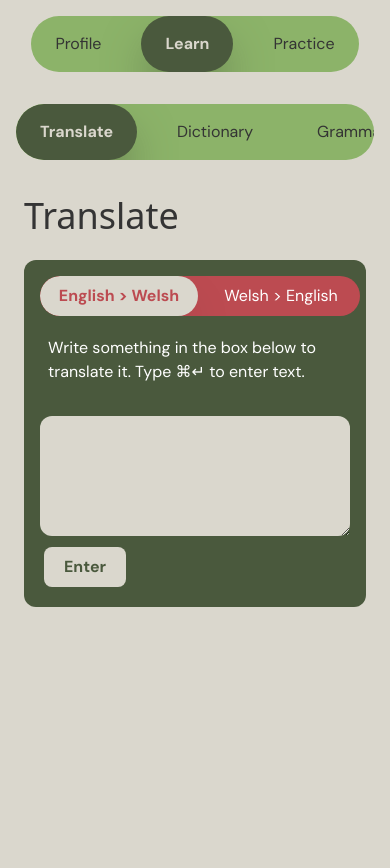
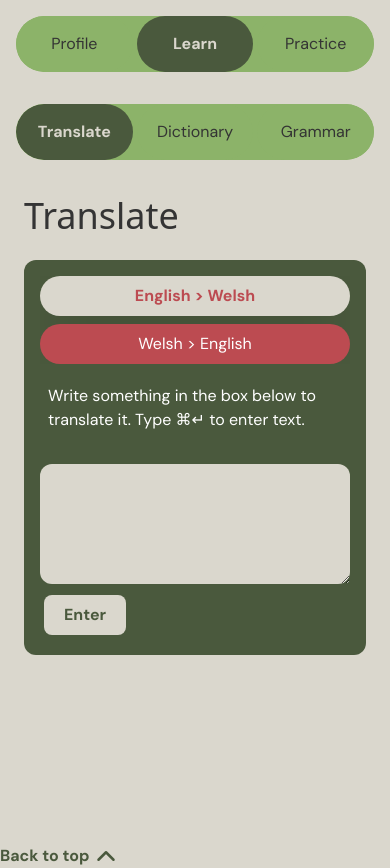
Before and after one commit to cerithf/wrth-sgwrs-v3, a React (Vite) app: page /learn in a window 390 px wide. Before the commit the page ends 844 px from the top, so only its background shows below. Built offline with nearby package versions, Linux system fonts and the light colour scheme; a web font is replaced by a local one.

Commit message:
Add BackToTop component to App; update NavBar styles and add responsive classes; enhance Profile and Translate pages with improved layout and styling

```diff
--- a/src/App.tsx
+++ b/src/App.tsx
@@ -1,5 +1,6 @@
 import { BrowserRouter as Router, Routes, Route } from "react-router-dom";
 import "./index.css";
+import BackToTop from "./components/BackToTop";
 // pages
 import LogInPage from "./pages/LogInPage";
 import Profile from "./pages/Profile";
@@ -26,6 +27,7 @@ function App() {
           <Route path="/*" element={<Error404 />} />
         </Routes>
       </div>
+      <BackToTop />
     </Router>
   );
 }
--- a/src/components/NavBar.tsx
+++ b/src/components/NavBar.tsx
@@ -15,7 +15,7 @@ export default function NavBar({
 
   function ActiveTab({ page }: { page: string }) {
     return (
-      <li className="bg-theme-dark-green text-theme-cream font-bold p-4 rounded-full shadow-2xl shadow-theme-dark-green cursor-default">
+      <li className="active bg-theme-dark-green text-theme-cream font-bold p-4 rounded-full shadow-2xl shadow-theme-dark-green cursor-default">
         <span className="p-2">{capitalise(page)}</span>
       </li>
     );
@@ -23,7 +23,7 @@ export default function NavBar({
 
   function InactiveTab({ page }: { page: string }) {
     return (
-      <li className="p-4 rounded-full">
+      <li className="p-4 rounded-full inactive bg-theme-green">
         <a href={"/" + page} className="p-2">
           {capitalise(page)}
         </a>
@@ -32,7 +32,7 @@ export default function NavBar({
   }
   return (
     <nav className="w-full h-fit flex justify-center p-4">
-      <ul className="flex gap-4 bg-theme-green rounded-full overflow-hidden">
+      <ul className="flex gap-4 bg-theme-green rounded-full overflow-hidden xxs-navbar">
         {pages.map((page) =>
           currentPage == page ? (
             <ActiveTab page={page} />
--- a/src/index.css
+++ b/src/index.css
@@ -86,6 +86,22 @@ p {
   .xxs-grid-cols-1 {
     @apply grid-cols-1;
   }
+
+  .xxs-navbar {
+    @apply text-center gap-1 w-full m-0!;
+
+    & li {
+      @apply shadow-none w-full px-0;
+    }
+  }
+
+  .xxs-stack {
+    @apply flex flex-col max-h-max bg-transparent rounded-none w-auto gap-2;
+
+    & li {
+      @apply p-2;
+    }
+  }
 }
 
 /* GRAMMAR PAGE STYLING */
--- a/src/pages/Profile.tsx
+++ b/src/pages/Profile.tsx
@@ -23,7 +23,7 @@ export default function Profile() {
       <NavBar currentPage="profile" />
       <main className="py-3 px-6 gap-4 flex flex-col">
         <div className="heading md:flex gap-2">
-          <h1>Hey, user! 👋</h1>
+          <h1 className="text-center leading-15">Hey, user! 👋</h1>
           <button className="btn-secondary ml-auto mt-5 md:mt-0">
             Give us some feedback!
           </button>
@@ -61,7 +61,7 @@ export default function Profile() {
             </div>
           </div>
         </div>
-        <ul className="grid grid-cols-2 sm:grid-cols-1 md:grid-cols-2 lg:grid-cols-3 gap-3">
+        <ul className="grid grid-cols-1 sm:grid-cols-2 lg:grid-cols-3 gap-3">
           {Topics.map((topic, index) => {
             return (
               <li
@@ -82,7 +82,7 @@ export default function Profile() {
                 <div className="flex-3 flex flex-col">
                   <div className="py-4">
                     <h3 className="lh-1 m-0 p-0!">{topic.cy}</h3>
-                    <p className="italic text-gray-500 lh-base! m-0! p-0! text-left!">
+                    <p className="italic text-gray-500 lh-base! mt-1 p-0! text-left!">
                       {topic.en}
                     </p>
                   </div>
--- a/src/pages/learn-pages/Translate.tsx
+++ b/src/pages/learn-pages/Translate.tsx
@@ -9,13 +9,13 @@ export default function Translate() {
     <div className="translate-page">
       <div className="bg-theme-dark-green text-white rounded-xl p-4">
         <div className="md:flex flex-row-reverse gap-4 items-center">
-          <ul className="flex gap-1 bg-theme-red rounded-full overflow-hidden text-center max-h-10 w-80 ml-auto">
+          <ul className="flex gap-1 bg-theme-red rounded-full overflow-hidden text-center max-h-10 w-80 ml-auto xxs-stack">
             {translationDirections.map((option) => (
               <li
                 className={
                   option == translationDirection
-                    ? "bg-theme-cream text-theme-red font-bold p-4 rounded-full shadow-2xl flex-1 center-all"
-                    : "p-4 rounded-full flex-1 center-all"
+                    ? "active bg-theme-cream text-theme-red font-bold p-4 rounded-full shadow-2xl flex-1 center-all"
+                    : "inactive bg-theme-red p-4 rounded-full flex-1 center-all"
                 }
               >
                 <button
```
